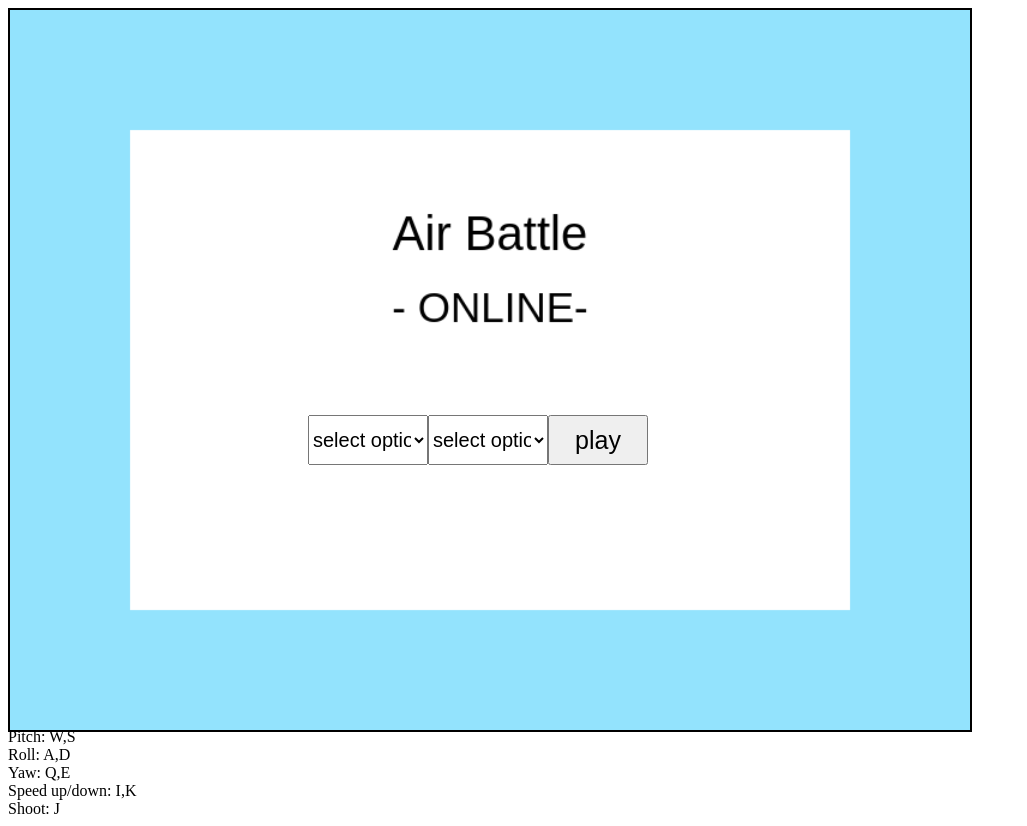
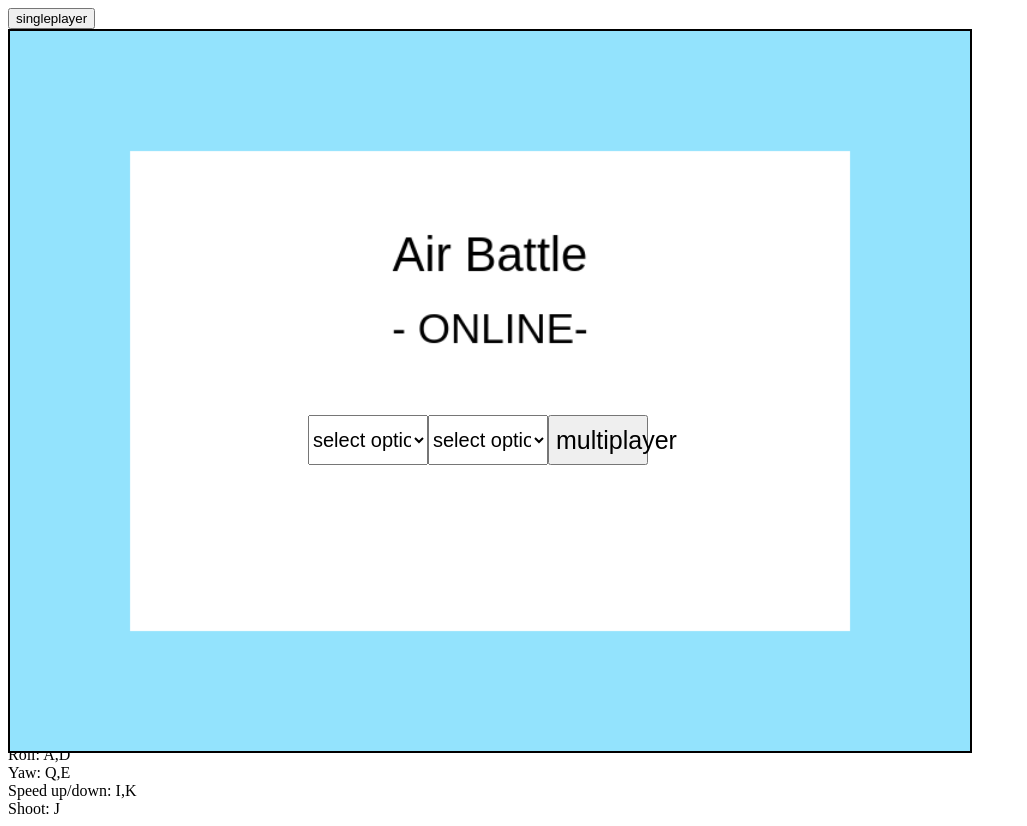
Before and after one commit to NarmakTwo/airbattle, a website: page client/index.html in a window 1280 px wide. Shown: the whole page, without its empty margins (0-1027 px from the left). Drawn offline with nearby package versions, Linux system fonts and the light colour scheme; no server answers.

Commit message:
Update index.html

```diff
--- a/client/index.html
+++ b/client/index.html
@@ -47,7 +47,8 @@
         <option value="magician">magician</option>
         <option value="satisfaction">satisfaction</option>
       </select>
-      <button id="startBtn">play</button>
+      <button id="startBtn">multiplayer</button>
+      <button onpress='window.location.replace("https://airbattle.onrender.com/singleplayer");'>singleplayer</button>
       <canvas id="main" width="800px" height="600px"></canvas>
     </div>
 		<script src="prepare.js"></script>
```
